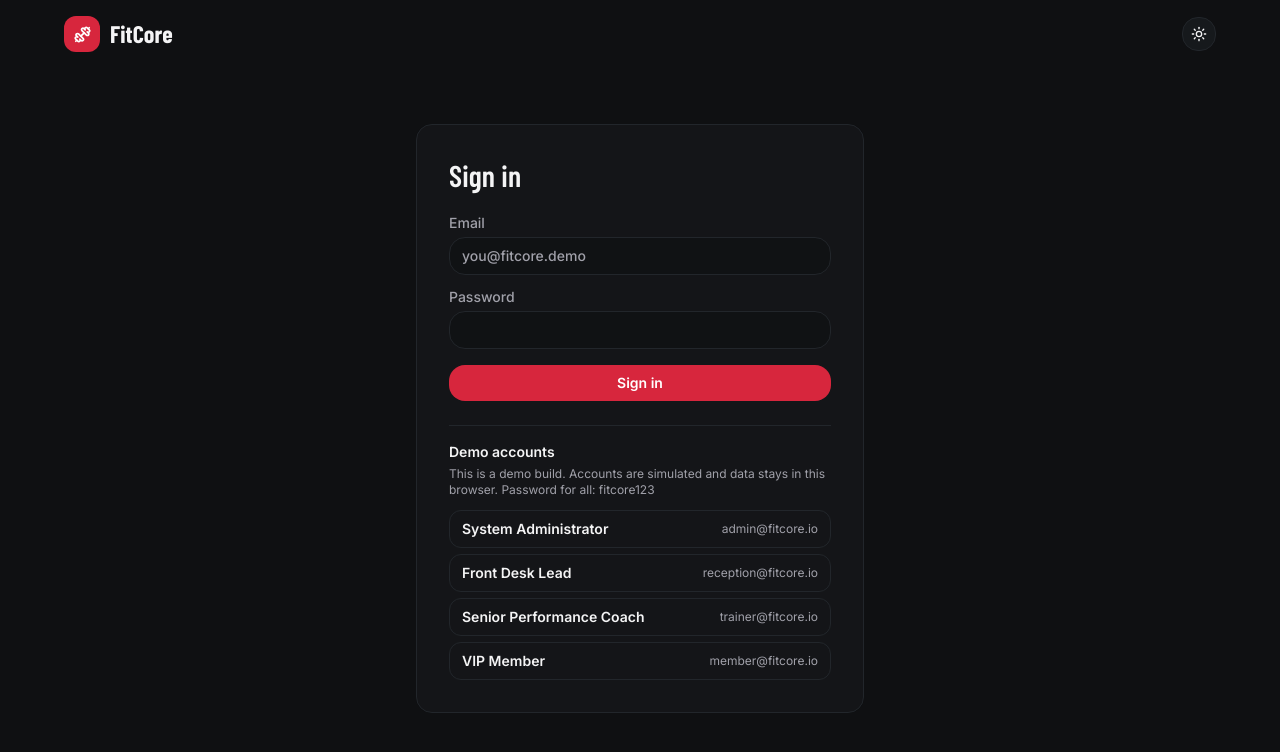
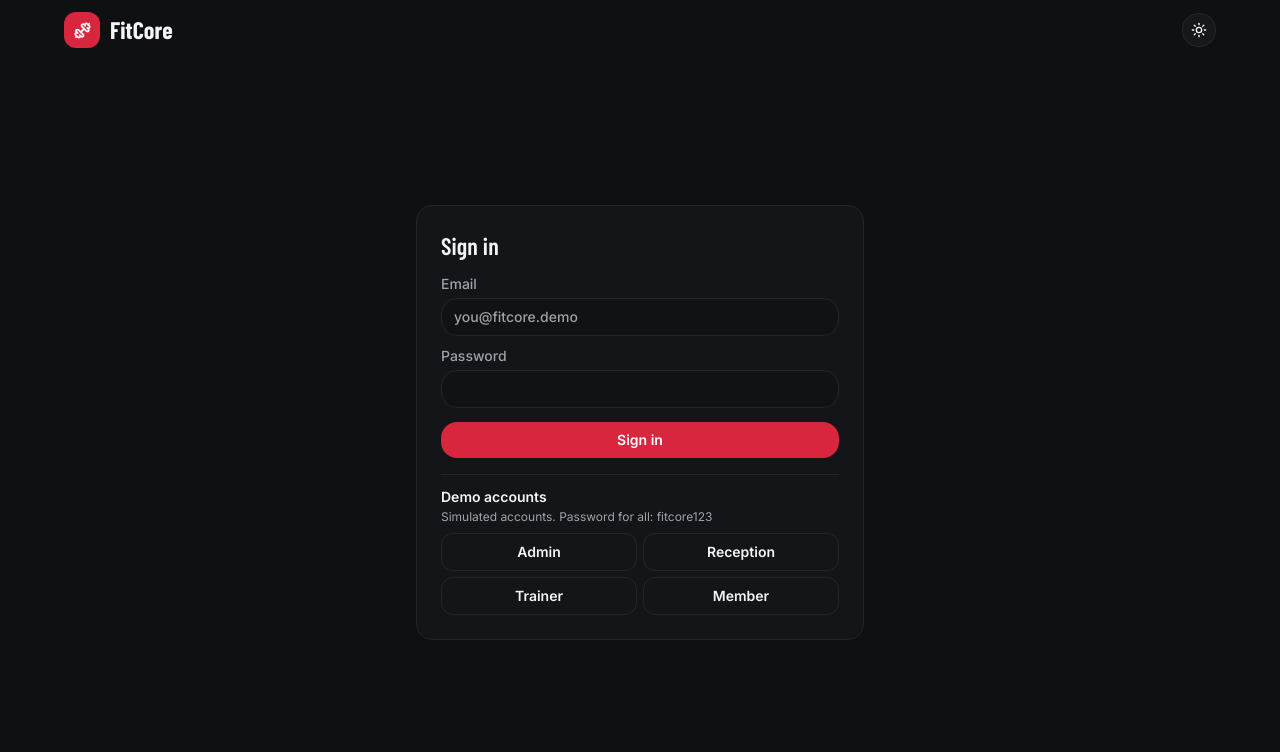
Before and after one commit to metide40/brolf-gym-management-system, a React (Vite) app: page /login in a window 1280 px wide. Shown: the top 752 px of the page. Built offline with nearby package versions, Linux system fonts and the light colour scheme.

Commit message:
Make sign-in page fit on one screen with compact demo accounts

```diff
--- a/src/App.tsx
+++ b/src/App.tsx
@@ -19,7 +19,7 @@ type TabKey = "overview" | "members" | "trainers" | "payments" | "equipment" | "
 
 type RouteItem = { path: string; key: TabKey; label: string; icon: LucideIcon };
 
-// Every screen has its own URL: /<role>/<section>. The first entry is the role's home page.
+// Every screen has its own URL: /<role>/<section> The first entry is the role's home page.
 const ROUTES: Record<Role, RouteItem[]> = {
   admin: [
     { path: "overview", key: "overview", label: "Overview", icon: LayoutDashboard },
@@ -472,7 +472,7 @@ function LoginScreen({ onLogin, theme, onToggleTheme }: { onLogin: (email: strin
 
   return (
     <div className="flex min-h-[100dvh] flex-col bg-background text-foreground">
-      <header className="mx-auto flex w-full max-w-[1200px] items-center justify-between px-4 py-4 sm:px-6">
+      <header className="mx-auto flex w-full max-w-[1200px] items-center justify-between px-4 py-3 sm:px-6">
         <Link to="/" aria-label="FitCore home" className="flex items-center gap-2.5">
           <span className="grid h-9 w-9 place-items-center rounded-lg bg-primary text-primary-foreground"><Dumbbell size={17} strokeWidth={2.4} /></span>
           <span className="font-display text-2xl font-bold tracking-wide">FitCore</span>
@@ -482,13 +482,13 @@ function LoginScreen({ onLogin, theme, onToggleTheme }: { onLogin: (email: strin
         </button>
       </header>
 
-      <main className="flex flex-1 items-center justify-center px-4 pb-10 pt-2">
+      <main className="flex flex-1 items-center justify-center px-4 pb-4 pt-0">
         <div className="w-full max-w-md">
-          <div className={`${panel} bg-card p-6 sm:p-8`}>
-            <h1 className="font-display text-3xl font-semibold">Sign in</h1>
+          <div className={`${panel} bg-card p-5 sm:p-6`}>
+            <h1 className="font-display text-2xl font-semibold">Sign in</h1>
 
             <form
-              className="mt-5 grid gap-3"
+              className="mt-3 grid gap-2.5"
               onSubmit={(e) => {
                 e.preventDefault();
                 submit();
@@ -504,14 +504,13 @@ function LoginScreen({ onLogin, theme, onToggleTheme }: { onLogin: (email: strin
               <button type="submit" disabled={busy} className={`${btnPrimary} mt-1 w-full`}>{busy ? "Signing in..." : "Sign in"}</button>
             </form>
 
-            <div className="mt-6 border-t border-border pt-4">
+            <div className="mt-4 border-t border-border pt-3">
               <p className="text-sm font-semibold">Demo accounts</p>
-              <p className="mt-1 text-xs text-muted-foreground">This is a demo build. Accounts are simulated and data stays in this browser. Password for all: fitcore123</p>
-              <div className="mt-3 grid gap-1.5">
+              <p className="mt-0.5 text-xs text-muted-foreground">Simulated accounts. Password for all: fitcore123</p>
+              <div className="mt-2 grid grid-cols-2 gap-1.5">
                 {DEMO_ACCOUNTS.map((a, i) => (
-                  <button key={a.role} onClick={() => signInAs(i)} disabled={busy} className="flex items-center justify-between gap-3 rounded-lg border border-border px-3 py-2 text-left text-sm transition hover:border-primary/50 hover:bg-secondary/60 disabled:opacity-50">
-                    <span className="font-semibold">{a.title}</span>
-                    <span className="truncate text-xs text-muted-foreground">{a.email}</span>
+                  <button key={a.role} type="button" onClick={() => signInAs(i)} disabled={busy} title={a.email} className="rounded-lg border border-border px-3 py-2 text-center text-sm font-semibold capitalize transition hover:border-primary/50 hover:bg-secondary/60 disabled:opacity-50">
+                    {a.role}
                   </button>
                 ))}
               </div>
```
